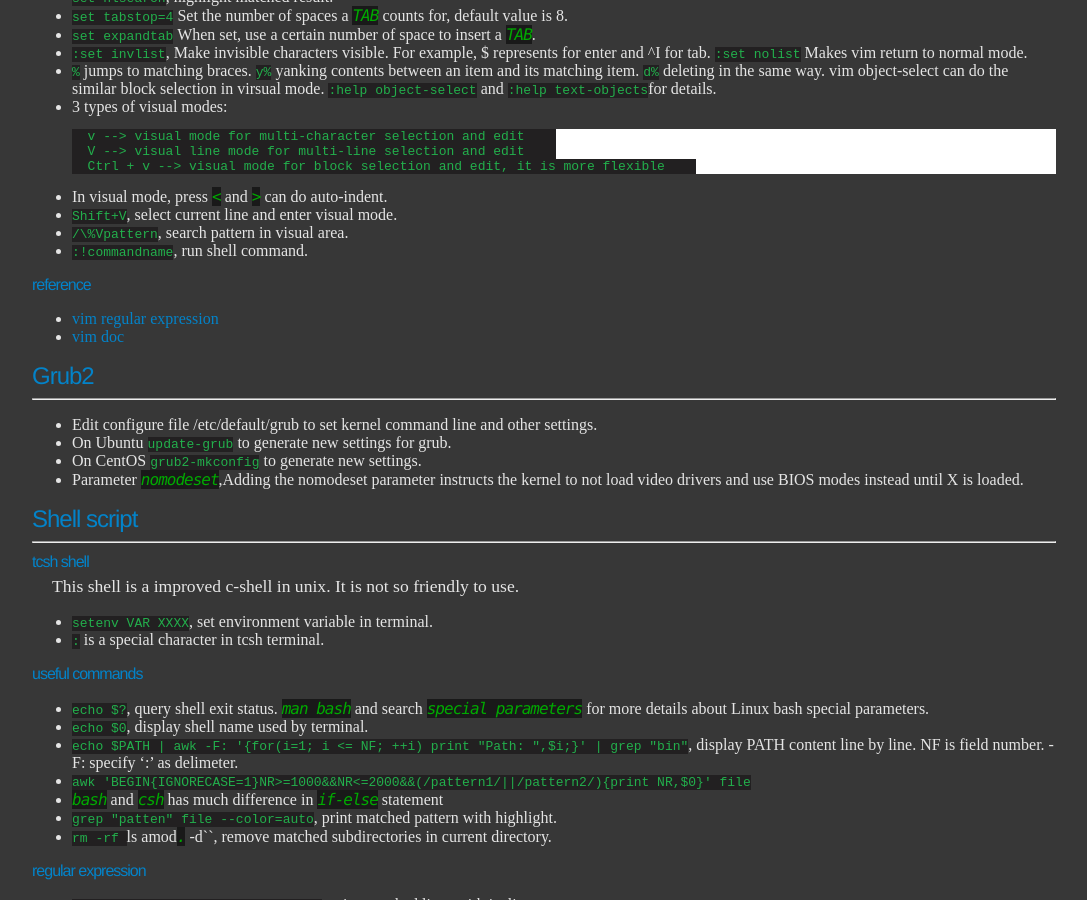
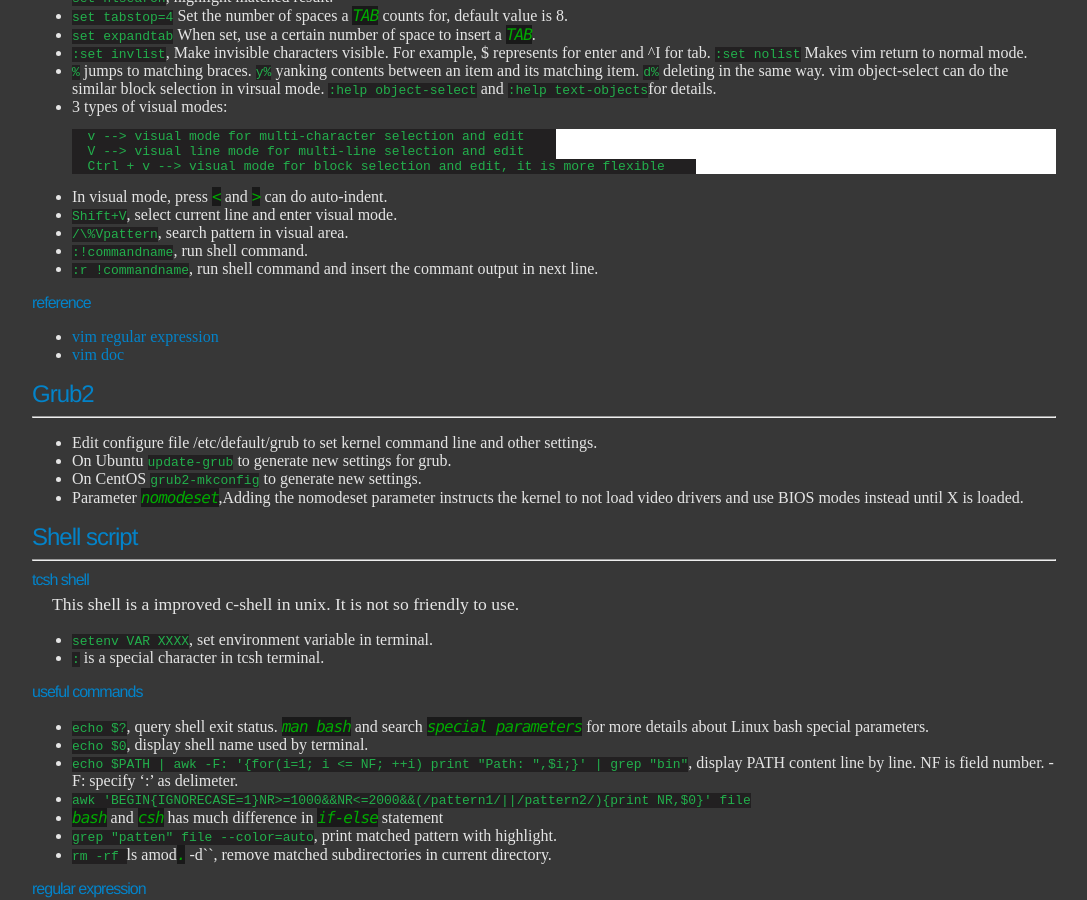
Before and after one commit to ychding11/ychding11.github.io, a Jekyll site: the page built from _posts/2015-03-16-Useful-Linux-Command.md, in a window 1280 px wide and 900 px high, scrolled down 1452 px. Shown: the whole window, without its empty margins (96-1183 px from the left). Built offline with Jekyll 4.4.1, drawn with Linux system fonts in a browser that asks for light colours.

Commit message:
add command for vim

```diff
--- a/_posts/2015-03-16-Useful-Linux-Command.md
+++ b/_posts/2015-03-16-Useful-Linux-Command.md
@@ -109,6 +109,7 @@ This post summaries the commom usefull commands on Linux Platform.
 - `Shift+V`, select current line and enter visual mode.
 - `/\%Vpattern`, search pattern in visual area.
 - `:!commandname`, run shell command.
+- `:r !commandname`, run shell command and insert the commant output in next line.
 
 ### reference
 - [vim regular expression](http://www.cnblogs.com/PegasusWang/p/3153300.html)
```
